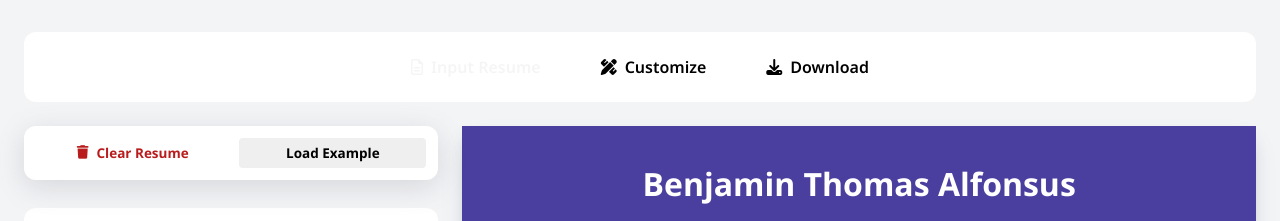
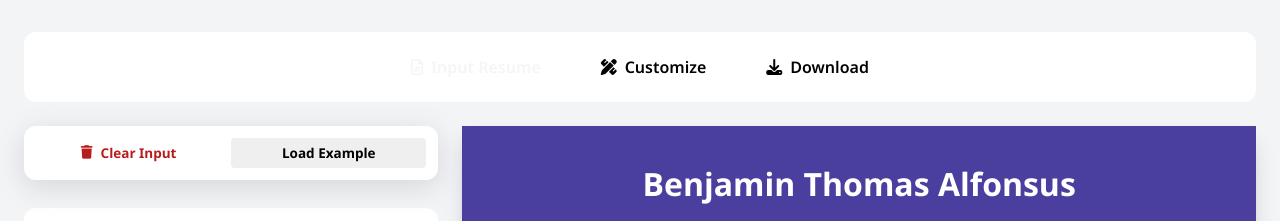
Before and after one commit to rubengitdev/4Resume, a React (Create React App) app: page / in a window 1280 px wide. Shown: the top 221 px of the page. Built offline with nearby package versions, Linux system fonts and the light colour scheme.

Commit message:
Refactor: Update typography

```diff
--- a/src/components/Resume/template-loader/TemplateLoader.js
+++ b/src/components/Resume/template-loader/TemplateLoader.js
@@ -5,7 +5,7 @@ export default function TemplateLoader({ onTemplateLoad, onClear }) {
         <div className="template-loader">
             <button onClick={onClear} className="clear-resume">
                 <i className="fa-solid fa-trash" />
-                Clear Resume
+                Clear Input
             </button>{' '}
             <button onClick={onTemplateLoad} className="load-example">
                 Load Example
```
